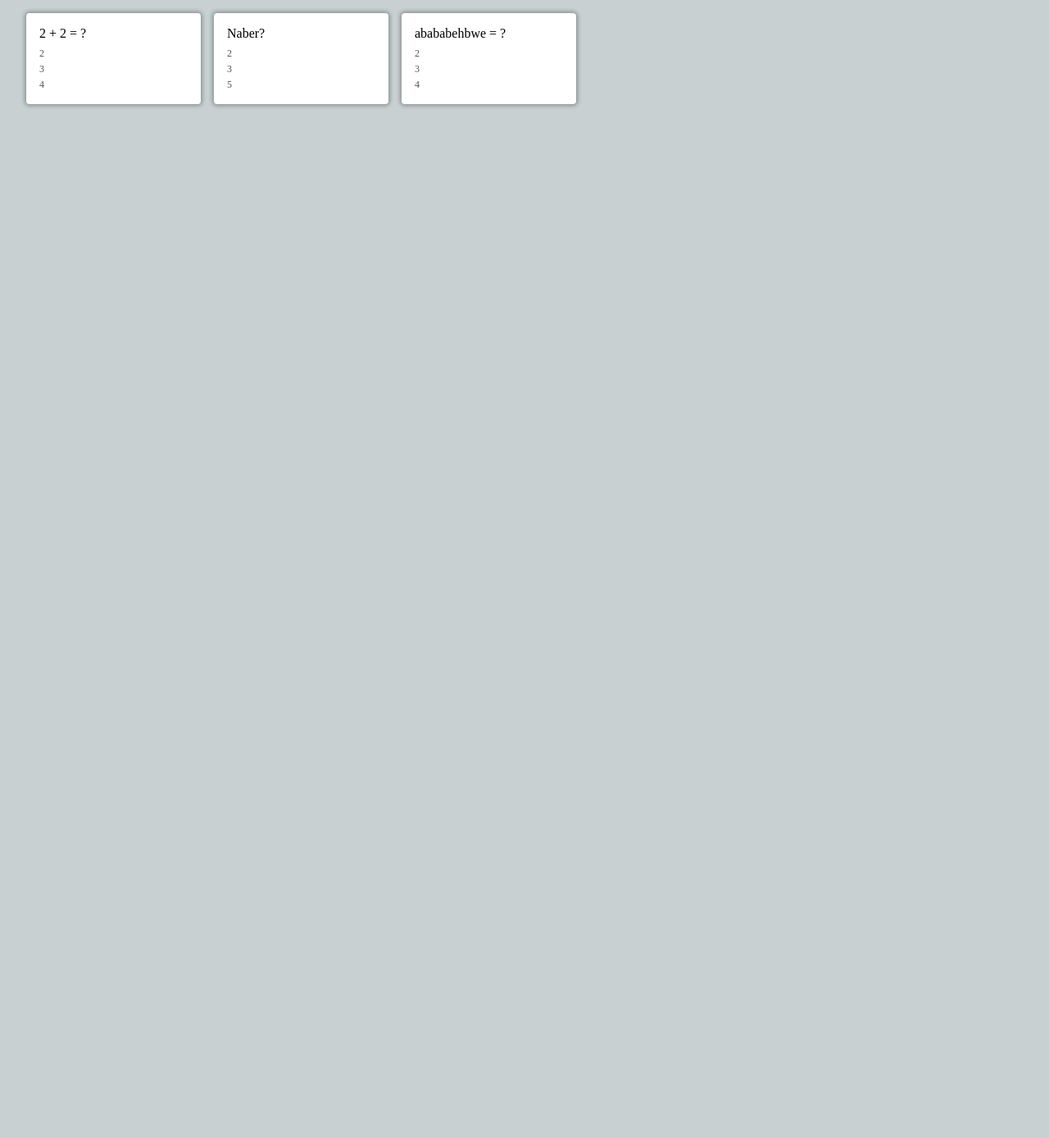
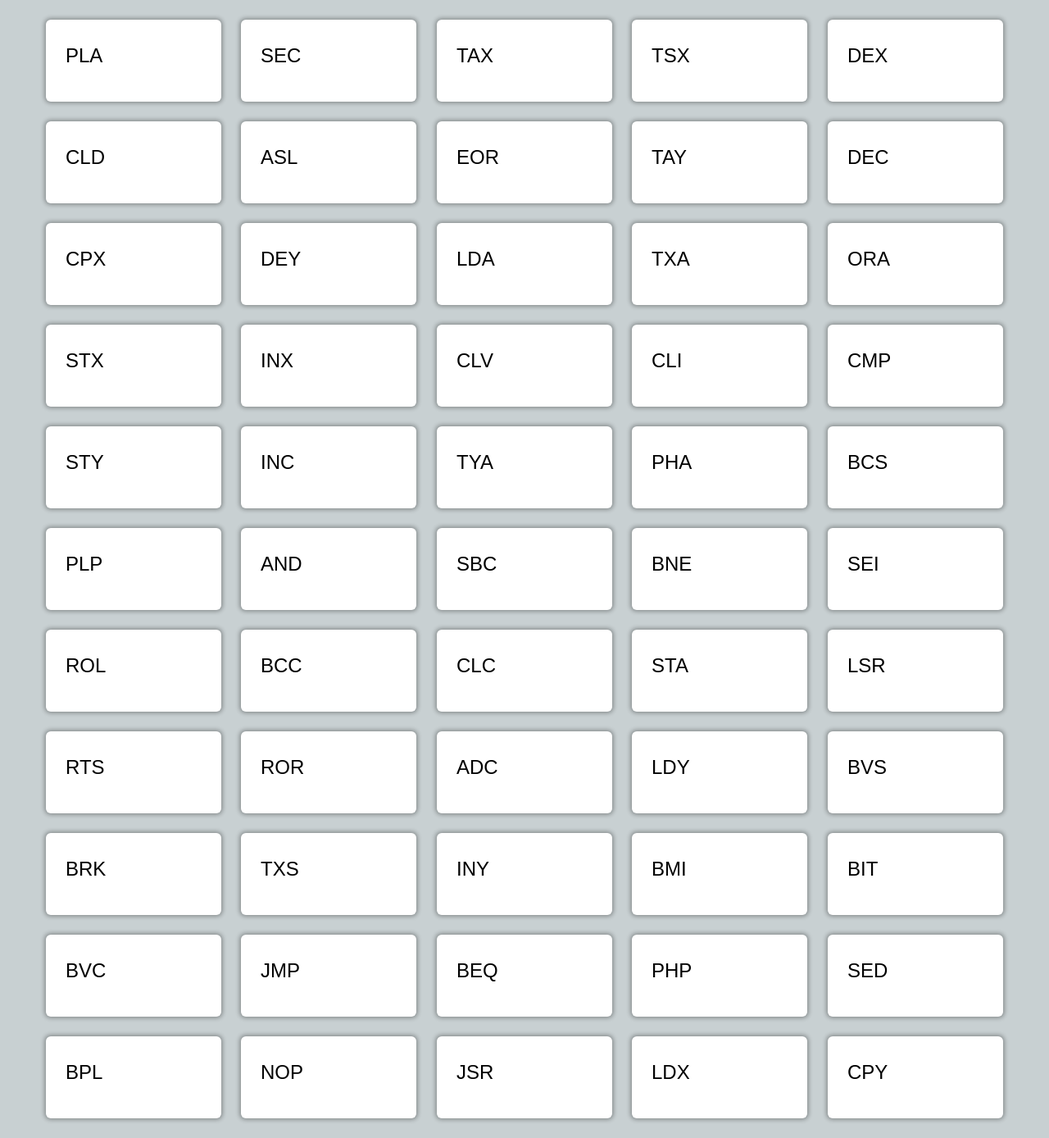
Before and after one commit to YunusEmreUslu/flashcard-app, a React (Create React App) app: page / in a window 1280 px wide. Shown: the whole page at 82% size. Before the commit the page ends 800 px from the top, so only its background shows below. Built offline with nearby package versions, Linux system fonts and the light colour scheme.

Commit message:
made cards the same size successfully

```diff
--- a/src/app.css
+++ b/src/app.css
@@ -1,10 +1,16 @@
+* {
+    font-size: x-large;
+    font-weight: 400;
+    font-family: Arial, Helvetica, sans-serif;
+}
+
 body {
     background-color: #C8D0D2;
-    margin: 0;
+    margin: 2;
   }
 
   .container {
-    max-width: 900px;
+    max-width: 100%;
     margin: 1rem 2rem;
   }
 
@@ -46,11 +52,12 @@
   .card-grid {
     display: grid;
     align-items: center;
-    grid-template-columns: repeat(auto-fill, minmax(200px, 1fr));
+    grid-template-columns: repeat(auto-fit, minmax(200px, 2fr));
     gap: 1rem;
   }
 
   .card {
+    max-height: 100px;
     display: flex;
     justify-content: center;
     align-items: center;
--- a/src/sampleFlashcards.js
+++ b/src/sampleFlashcards.js
@@ -1,34 +1,334 @@
 const SAMPLE_FLASHCARDS = [
     {
         id: 1,
-      question: '2 + 2 = ?',
-      answer: '4',
-      options: [
-        '2',
-        '3',
-        '4',
-      ]
+        question: 'ADC',
+        answer: 'Add with Carry',
+        options: []
       },
       {
         id: 2,
-      question: 'Naber?',
-      answer: 'iyi',
-      options: [
-        '2',
-        '3',
-        '5',
-      ]
+        question: 'AND',
+        answer: 'Logical AND with Accumulator',
+        options: []
       },
       {
         id: 3,
-      question: 'abababehbwe = ?',
-      answer: '12',
-      options: [
-        '2',
-        '3',
-        '4',
-      ]
+        question: 'ASL',
+        answer: 'Arithmetic Shift Left',
+        options: []
       },
+      {
+        id: 4,
+        question: 'BIT',
+        answer: 'Bit Test',
+        options: []
+      },
+      {
+        id: 5,
+        question: 'BCC',
+        answer: 'Branch if Carry Clear',
+        options: []
+      },
+      {
+        id: 6,
+        question: 'BCS',
+        answer: 'Branch if Carry Set',
+        options: []
+      },
+      {
+        id: 7,
+        question: 'BEQ',
+        answer: 'Branch if Equal',
+        options: []
+      },
+      {
+        id: 8,
+        question: 'BMI',
+        answer: 'Branch if Minus (Negative)',
+        options: []
+      },
+      {
+        id: 9,
+        question: 'BNE',
+        answer: 'Branch if Not Equal',
+        options: []
+      },
+      {
+        id: 10,
+        question: 'BPL',
+        answer: 'Branch if Plus (Positive)',
+        options: []
+      },
+      {
+        id: 11,
+        question: 'BRK',
+        answer: 'Break',
+        options: []
+      },
+      {
+        id: 12,
+        question: 'BVC',
+        answer: 'Branch if Overflow Clear',
+        options: []
+      },
+      {
+        id: 13,
+        question: 'BVS',
+        answer: 'Branch if Overflow Set',
+        options: []
+      },
+      {
+        id: 14,
+        question: 'CLC',
+        answer: 'Clear Carry Flag',
+        options: []
+      },
+      {
+        id: 15,
+        question: 'CLD',
+        answer: 'Clear Decimal Mode',
+        options: []
+      },
+      {
+        id: 16,
+        question: 'CLI',
+        answer: 'Clear Interrupt Disable',
+        options: []
+      },
+      {
+        id: 17,
+        question: 'CLV',
+        answer: 'Clear Overflow Flag',
+        options: []
+      },
+      {
+        id: 18,
+        question: 'CMP',
+        answer: 'Compare Accumulator',
+        options: []
+      },
+      {
+        id: 19,
+        question: 'CPX',
+        answer: 'Compare X Register',
+        options: []
+      },
+      {
+        id: 20,
+        question: 'CPY',
+        answer: 'Compare Y Register',
+        options: []
+      },
+      {
+        id: 21,
+        question: 'DEC',
+        answer: 'Decrement Memory',
+        options: []
+      },
+      {
+        id: 22,
+        question: 'DEX',
+        answer: 'Decrement X Register',
+        options: []
+      },
+      {
+        id: 23,
+        question: 'DEY',
+        answer: 'Decrement Y Register',
+        options: []
+      },
+      {
+        id: 24,
+        question: 'EOR',
+        answer: 'Exclusive OR with Accumulator',
+        options: []
+      },
+      {
+        id: 25,
+        question: 'INC',
+        answer: 'Increment Memory',
+        options: []
+      },
+      {
+        id: 26,
+        question: 'INX',
+        answer: 'Increment X Register',
+        options: []
+      },
+      {
+        id: 27,
+        question: 'INY',
+        answer: 'Increment Y Register',
+        options: []
+      },
+      {
+        id: 28,
+        question: 'JMP',
+        answer: 'Jump',
+        options: []
+      },
+      {
+        id: 29,
+        question: 'JSR',
+        answer: 'Jump to Subroutine',
+        options: []
+      },
+      {
+        id: 30,
+        question: 'LDA',
+        answer: 'Load Accumulator',
+        options: []
+      },
+      {
+        id: 31,
+        question: 'LDX',
+        answer: 'Load X Register',
+        options: []
+      },
+      {
+        id: 32,
+        question: 'LDY',
+        answer: 'Load Y Register',
+        options: []
+      },
+      {
+        id: 33,
+        question: 'LSR',
+        answer: 'Logical Shift Right',
+        options: []
+      },
+      {
+        id: 34,
+        question: 'NOP',
+        answer: 'No Operation',
+        options: []
+      },
+      {
+        id: 35,
+        question: 'ORA',
+        answer: 'Logical OR with Accumulator',
+        options: []
+      },
+      {
+        id: 36,
+        question: 'PHA',
+        answer: 'Push Accumulator to Stack',
+        options: []
+      },
+      {
+        id: 37,
+        question: 'PHP',
+        answer: 'Push Processor Status to Stack',
+        options: []
+      },
+      {
+        id: 38,
+        question: 'PLA',
+        answer: 'Pull Accumulator from Stack',
+        options: []
+      },
+      {
+        id: 39,
+        question: 'PLP',
+        answer: 'Pull Processor Status from Stack',
+        options: []
+      },
+      {
+        id: 40,
+        question: 'ROL',
+        answer: 'Rotate Left through Carry',
+        options: []
+      },
+      {
+        id: 41,
+        question: 'ROR',
+        answer: 'Rotate Right through Carry',
+        options: []
+      },
+      {
+        id: 42,
+        question: 'RTS',
+        answer: 'Return from Subroutine',
+        options: []
+      },
+      {
+        id: 43,
+        question: 'SBC',
+        answer: 'Subtract with Carry',
+        options: []
+      },
+      {
+        id: 44,
+        question: 'SEC',
+        answer: 'Set Carry Flag',
+        options: []
+      },
+      {
+        id: 45,
+        question: 'SED',
+        answer: 'Set Decimal Mode',
+        options: []
+      },
+      {
+        id: 46,
+        question: 'SEI',
+        answer: 'Set Interrupt Disable',
+        options: []
+      },
+      {
+        id: 47,
+        question: 'STA',
+        answer: 'Store Accumulator',
+        options: []
+      },
+      {
+        id: 48,
+        question: 'STX',
+        answer: 'Store X Register',
+        options: []
+      },
+      {
+        id: 49,
+        question: 'STY',
+        answer: 'Store Y Register',
+        options: []
+      },
+      {
+        id: 50,
+        question: 'TAX',
+        answer: 'Transfer Accumulator to X',
+        options: []
+      },
+      {
+        id: 51,
+        question: 'TAY',
+        answer: 'Transfer Accumulator to Y',
+        options: []
+      },
+      {
+        id: 52,
+        question: 'TSX',
+        answer: 'Transfer Stack Pointer to X',
+        options: []
+      },
+      {
+        id: 53,
+        question: 'TXA',
+        answer: 'Transfer X to Accumulator',
+        options: []
+      },
+      {
+        id: 54,
+        question: 'TXS',
+        answer: 'Transfer X to Stack Pointer',
+        options: []
+      },
+      {
+        id: 55,
+        question: 'TYA',
+        answer: 'Transfer Y to Accumulator',
+        options: []
+      }
     ]
 
  export default SAMPLE_FLASHCARDS;
```
Lines whose indentation alone changed are shown as unchanged.
